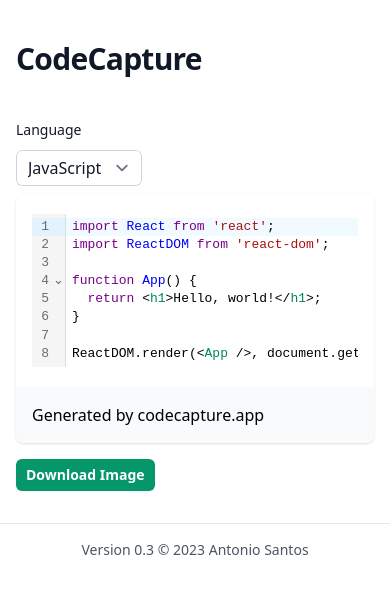
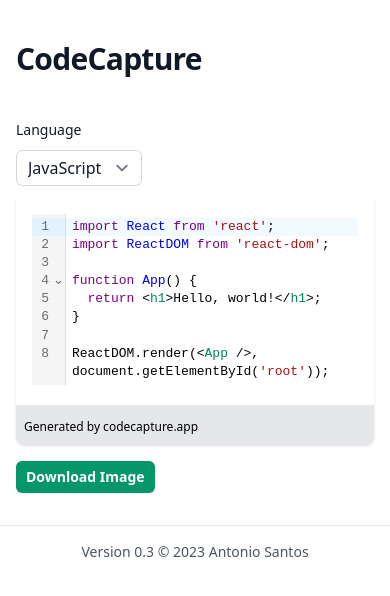
Before and after one commit to Otolock/CodeCapture, a Next.js app: page / in a window 390 px wide. Shown: the top 596 px of the page. Built offline with nearby package versions, Linux system fonts and the light colour scheme.

Commit message:
Migrate from Monaco to CodeMirror. Take snapshot of code editor instead of CodeBlock

```diff
--- a/package.json
+++ b/package.json
@@ -14,6 +14,7 @@
     "@codemirror/lang-json": "^6.0.1",
     "@codemirror/lang-less": "^6.0.1",
     "@codemirror/lang-python": "^6.1.3",
+    "@codemirror/view": "^6.22.3",
     "@headlessui/react": "^1.7.17",
     "@heroicons/react": "^2.1.1",
     "@monaco-editor/react": "^4.6.0",
@@ -23,7 +24,6 @@
     "codemirror": "^6.0.1",
     "html-to-image": "^1.11.11",
     "next": "14.0.4",
-    "prismjs": "^1.29.0",
     "react": "^18",
     "react-dom": "^18"
   },
--- a/src/app/page.js
+++ b/src/app/page.js
@@ -30,9 +30,7 @@ export default function Home() {
     <>
       <Header />
       <Container>
-        <div ref={codeEditorRef}>
-          <CodeEditor />
-        </div>
+        <CodeEditor ref={codeEditorRef} />
         <button
           onClick={convertToImage}
           className='rounded-md bg-emerald-600 mt-4 px-2.5 py-1.5 text-sm font-semibold text-white shadow-sm hover:bg-emerald-500 focus-visible:outline focus-visible:outline-2 focus-visible:outline-offset-2 focus-visible:outline-emerald-600'
--- a/src/components/CodeBlock.jsx
+++ /dev/null
@@ -1,30 +0,0 @@
-import Prism from "prismjs";
-import "prismjs/components/prism-jsx";
-import "prismjs/themes/prism.css";
-import { useEffect, useRef } from "react";
-
-export default function CodeBlock({ code, language }) {
-  const codeRef = useRef(null);
-
-  useEffect(() => {
-    if (codeRef.current) {
-      // Set the innerHTML of the code element to the new code
-      codeRef.current.innerHTML = code;
-      // Re-run Prism's syntax highlighting on the new content
-      Prism.highlightElement(codeRef.current);
-    }
-  }, [code, language]); // Dependency on code and language
-
-  return (
-    <>
-      <pre>
-        <code style={{ whiteSpace: 'pre-wrap' }} ref={codeRef} className={`language-${language}`}>
-          {/* Code is set via innerHTML in useEffect */}
-        </code>
-      </pre>
-      <div className="text-white text-sm p-2 text-center bg-gray-800 rounded-b-lg m-0">
-        Code snippet image generated by codecapture.app
-      </div>
-    </>
-  );
-}
--- a/src/components/CodeEditor.jsx
+++ b/src/components/CodeEditor.jsx
@@ -1,12 +1,13 @@
-import React, { useState, useCallback } from 'react';
+import React, { useState, useCallback, forwardRef } from 'react';
 import CodeMirror from '@uiw/react-codemirror';
+import { EditorView } from '@uiw/react-codemirror';
 import { javascript } from '@codemirror/lang-javascript';
 import { html } from '@codemirror/lang-html';
 import { less } from '@codemirror/lang-less';
 import { json } from '@codemirror/lang-json';
 import { python } from '@codemirror/lang-python';
 
-export default function CodeEditor() {
+const CodeEditor = forwardRef((props, ref) => {
   const [selectedLanguage, setSelectedLanguage] = useState('javascript');
   const [value, setValue] = useState(`
 import React from 'react';
@@ -71,21 +72,23 @@ ReactDOM.render(<App />, document.getElementById('root'));
           ))}
         </select>
       </div>
-      <div className="overflow-hidden rounded-lg bg-white shadow">
+      <div ref={ref} className="overflow-hidden rounded-lg bg-white shadow">
         <div className="px-4 py-5 sm:p-6">
           <CodeMirror
             value={value}
-            extensions={[getLanguageExtension(selectedLanguage)]}
+            extensions={[getLanguageExtension(selectedLanguage), EditorView.lineWrapping]}
             onChange={onChange}
+
           />
         </div>
-        <div className="bg-gray-50 px-4 py-4 sm:px-6">
+        <div className="bg-gray-200 px-2 py-2 sm:px-3">
           {/* Content goes here */}
           {/* We use less vertical padding on card footers at all sizes than on headers or body sections */}
-          <span>Generated by codecapture.app</span>
+          <span className='text-xs'>Generated by codecapture.app</span>
         </div>
       </div>
     </>
+  );
+});
 
-  );
-}
+export default CodeEditor;
```
Also changed, not shown: 1 other file (tests, documents, lock files or other folders).
